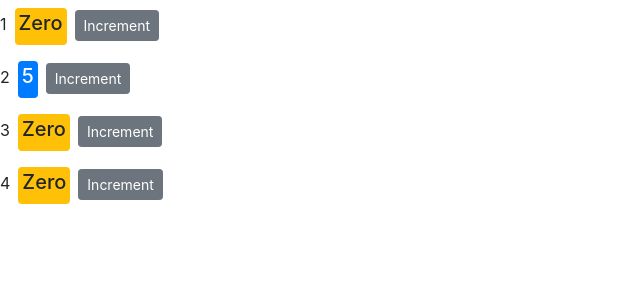
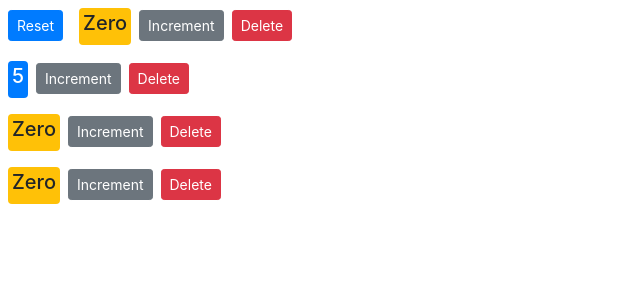
Before and after one commit to chamodshehanka/react-crud, a React (Create React App) app: page / in a window 1280 px wide. Shown: the top 300 px of the page, without its empty margins (0-640 px from the left). Built offline with nearby package versions, Linux system fonts and the light colour scheme.

Commit message:
delete action

```diff
--- a/src/components/counter.jsx
+++ b/src/components/counter.jsx
@@ -2,7 +2,7 @@
 
 class Counter extends Component {
   state = {
-    counter: this.props.value,
+    counter: this.props.counter.value,
     imageUrl:
       "https://www.google.com/images/branding/googlelogo/2x/googlelogo_color_92x30dp.png",
     tags: ["tag1", "tag2", "tag3"]
@@ -43,7 +43,6 @@
   render() {
     return (
       <React.Fragment>
-        {this.props.id}
         <span style={this.styles} className={this.getBadgeClasses()}>
           {this.formatCount()}
         </span>
@@ -53,6 +52,14 @@
         >
           Increment
         </button>
+
+        <button
+          onClick={() => this.props.onDelete(this.props.counter.id)}
+          className="btn btn-danger btn-sm m-2"
+        >
+          Delete
+        </button>
+
         <br></br>
       </React.Fragment>
     );
--- a/src/components/counters.jsx
+++ b/src/components/counters.jsx
@@ -12,13 +12,33 @@
       { id: 4, value: 0 }
     ]
   };
+
+  handleReset = () => {
+
+  };
+
+  handleDelete = counterId => {
+    const counters = this.state.counters.filter(c => c.id !== counterId);
+    console.log(counterId);
+    this.setState({
+      counters
+    });
+  };
+
   render() {
     return (
       <div>
+          <button
+          onClick={this.handleReset}
+          className="btn btn-primary btn-sm m-2">
+              Reset
+          </button>
         {this.state.counters.map(counter => (
-          <Counter key={counter.id} value={counter.value} id={counter.id} >
-
-          </Counter>
+          <Counter
+            key={counter.id}
+            onDelete={this.handleDelete}
+            counter={counter}
+          ></Counter>
         ))}
       </div>
     );
```
